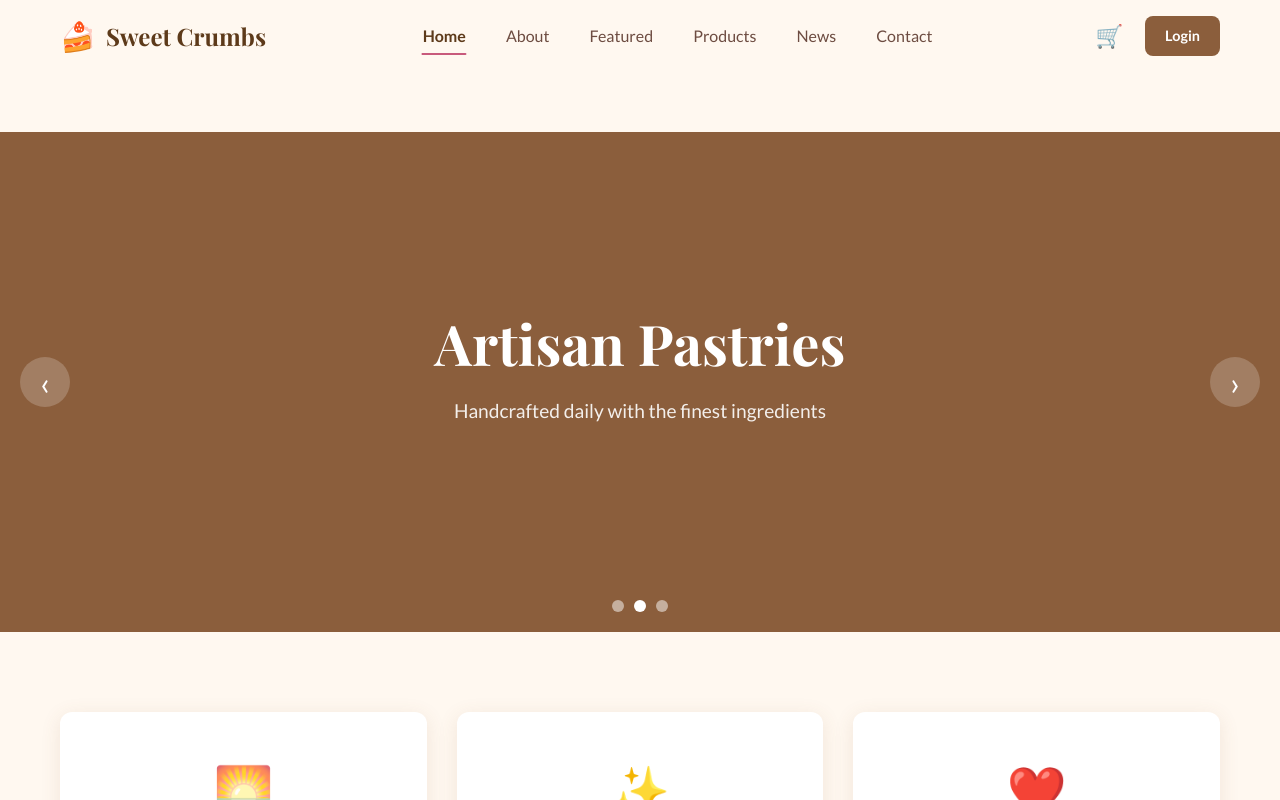
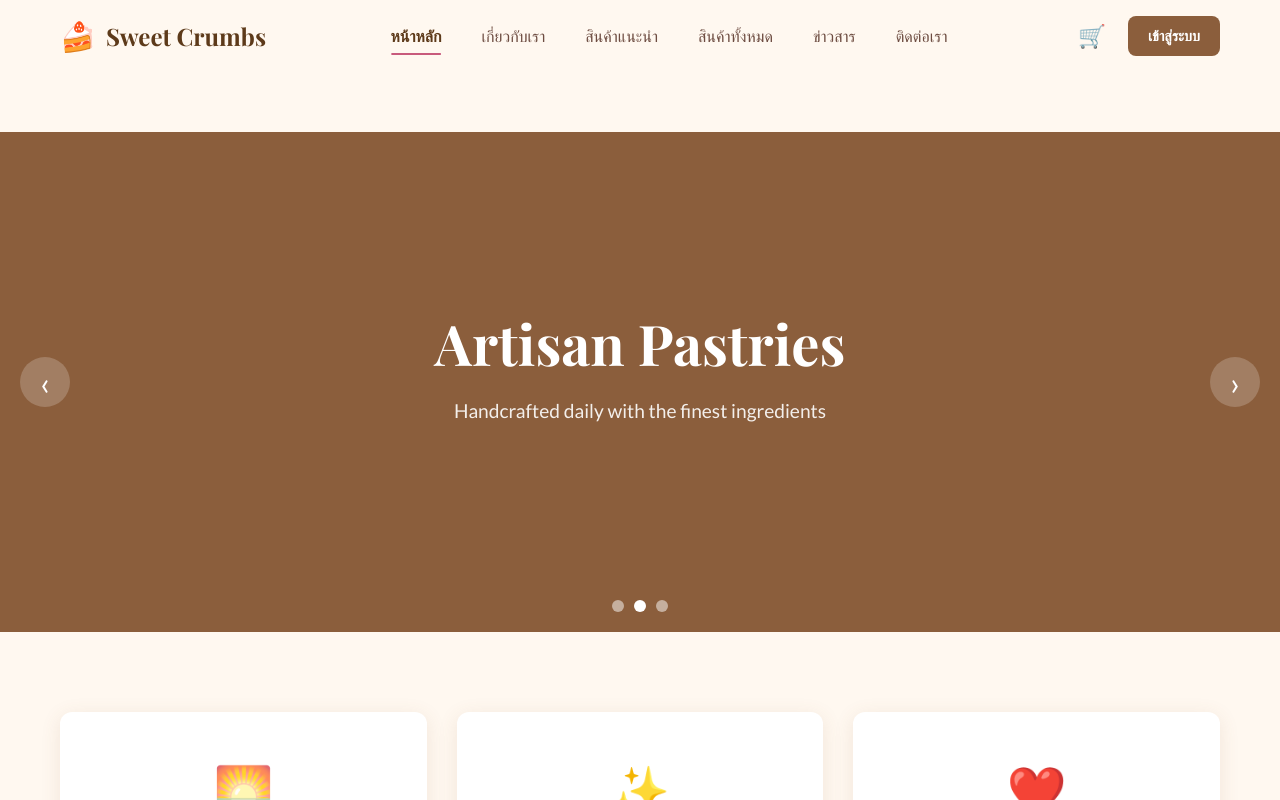
Before and after one commit to Adisorn001/Sweet-Crumbs-Test, a React (Vite) app: page / in a window 1280 px wide. Shown: the top 800 px of the page. Built offline with nearby package versions, Linux system fonts and the light colour scheme.

Commit message:
Update Header.jsx

```diff
--- a/src/components/Header.jsx
+++ b/src/components/Header.jsx
@@ -22,12 +22,12 @@ export default function Header() {
   }, [location]);
 
   const navLinks = [
-    { to: '/', label: 'Home' },
-    { to: '/about', label: 'About' },
-    { to: '/featured', label: 'Featured' },
-    { to: '/products', label: 'Products' },
-    { to: '/news', label: 'News' },
-    { to: '/contact', label: 'Contact' },
+    { to: '/', label: 'หน้าหลัก' },
+    { to: '/about', label: 'เกี่ยวกับเรา' },
+    { to: '/featured', label: 'สินค้าแนะนำ' },
+    { to: '/products', label: 'สินค้าทั้งหมด' },
+    { to: '/news', label: 'ข่าวสาร' },
+    { to: '/contact', label: 'ติดต่อเรา' },
   ];
 
   return (
@@ -54,7 +54,7 @@ export default function Header() {
         </nav>
 
         <div className="header__actions">
-          <Link to="/cart" className="header__cart">
+          <Link to="/cart" className="header__cart" title="ตะกร้าสินค้า">
             <span className="header__cart-icon">🛒</span>
             {totalItems > 0 && (
               <span className="header__cart-badge">{totalItems}</span>
@@ -64,13 +64,13 @@ export default function Header() {
           {isLoggedIn ? (
             <Link to="/profile" className="header__user">
               <span className="header__user-avatar">
-                {user.displayName?.charAt(0).toUpperCase()}
+                {(user.displayName || user.username)?.charAt(0).toUpperCase()}
               </span>
-              <span className="header__user-name">{user.displayName}</span>
+              <span className="header__user-name">{user.displayName || user.username}</span>
             </Link>
           ) : (
             <Link to="/login" className="header__login-btn">
-              Login
+              เข้าสู่ระบบ
             </Link>
           )}
         </div>
@@ -78,7 +78,7 @@ export default function Header() {
         <button
           className={`header__hamburger ${menuOpen ? 'header__hamburger--open' : ''}`}
           onClick={() => setMenuOpen(!menuOpen)}
-          aria-label="Toggle menu"
+          aria-label="เมนู"
         >
           <span></span>
           <span></span>
```
